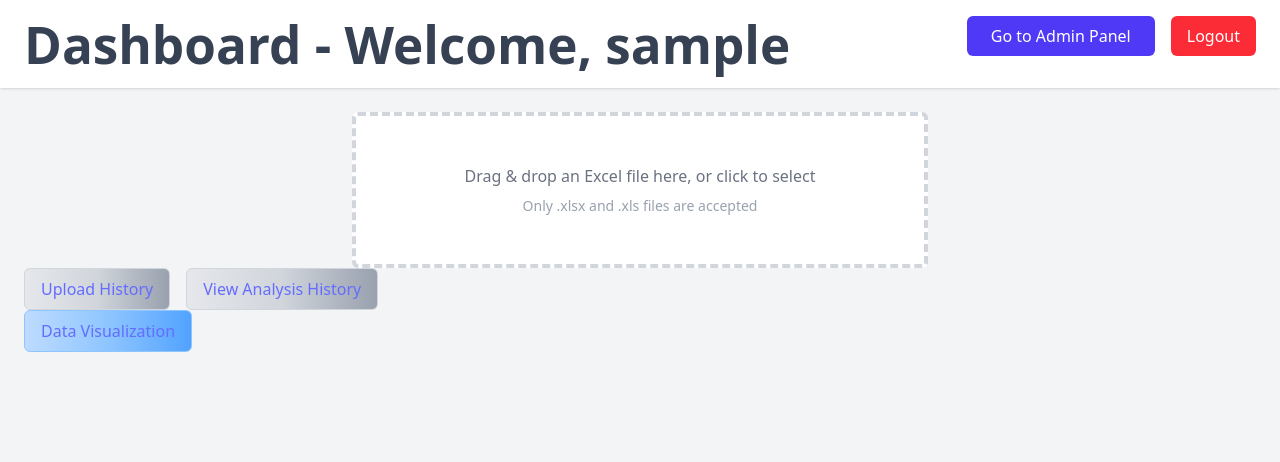
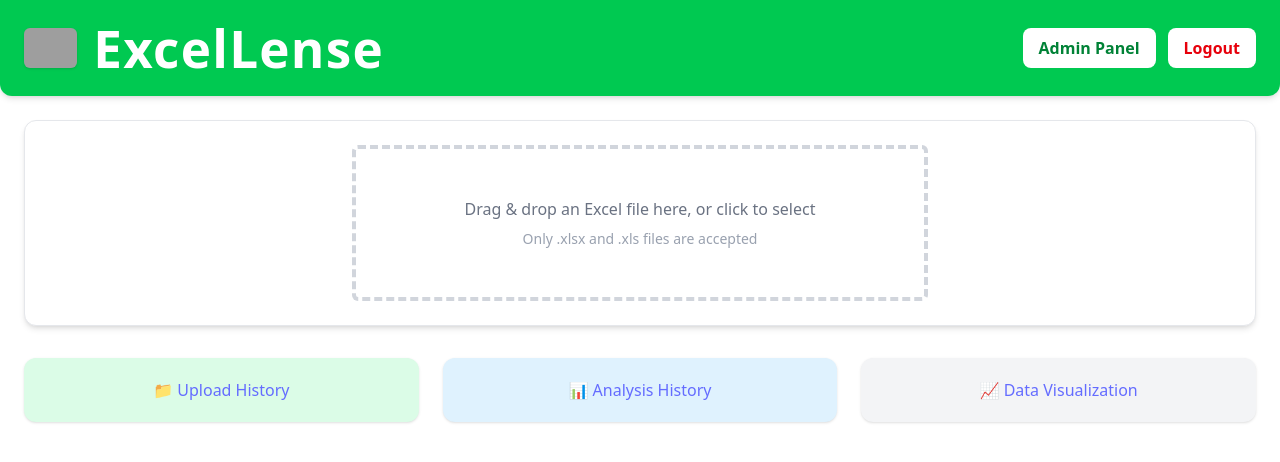
Before and after one commit to Kalashsatyapal/ExcelLens, a React (Vite) app in the folder client/: page /dashboard in a window 1280 px wide. Shown: the top 462 px of the page. Built offline with nearby package versions, Linux system fonts and the light colour scheme; sample sign-in values are in the browser's storage; grey boxes are pictures that could not be loaded.

Commit message:
Alluploadhistory basic

```diff
--- a/client/src/App.jsx
+++ b/client/src/App.jsx
@@ -13,7 +13,7 @@ import { AuthContext, AuthProvider } from "./context/AuthContext";
 import UploadHistory from "./components/UploadHistory";
 import DataVisualization from "./pages/DataVisualization/DataVisualization";
 import AnalysisHistory from "./pages/DataVisualization/AnalysisHistory";
-
+import AllUploadHistory from "./pages/AdminDashboard/UploadHistory";
 
 function PrivateRoute({ children, roles }) {
   const { user, loading } = useContext(AuthContext);
@@ -56,7 +56,7 @@ function App() {
           <Route path="/upload-history" element={<UploadHistory />} />
           <Route path="/analysis-history" element={<AnalysisHistory />} />
           <Route path="/visualize" element={<DataVisualization />} />
-
+          <Route path="/admin/uploads" element={<AllUploadHistory />} />
           {/* Fallback */}
           <Route path="*" element={<Navigate to="/" />} />
         </Routes>
@@ -65,5 +65,4 @@ function App() {
   );
 }
 
-
 export default App;
--- a/client/src/pages/AdminDashboard/AdminDashboard.jsx
+++ b/client/src/pages/AdminDashboard/AdminDashboard.jsx
@@ -47,19 +47,15 @@ export default function AdminDashboard() {
             >
               Go to Dashboard
             </button>
-            <button
-              onClick={logout}
-              className="px-4 py-2 bg-red-500 hover:bg-red-600 rounded-md transition"
-            >
-              Logout
-            </button>
           </div>
         </div>
 
         {/* 👤 Logged-in Admin Info */}
         <div className="py-4">
           <div className="bg-purple-800 rounded-lg p-4 text-white shadow-md">
-            <h2 className="text-lg font-semibold mb-2">Current Logged-in Admin</h2>
+            <h2 className="text-lg font-semibold mb-2">
+              Current Logged-in Admin
+            </h2>
             <p className="text-sm">
               Name: <span className="font-medium">{user?.username}</span>
             </p>
@@ -68,7 +64,14 @@ export default function AdminDashboard() {
             </p>
           </div>
         </div>
-
+        <div>
+          <button
+            onClick={() => navigate("/admin/uploads")}
+            className="px-4 py-2 bg-blue-500 hover:bg-blue-600 rounded-md transition"
+          >
+            View Upload History
+          </button>
+        </div>
         {/* 📊 Summary Container */}
         <div className="py-6">
           <div className="bg-white rounded-xl shadow-lg p-6">
--- /dev/null
+++ b/client/src/pages/AdminDashboard/UploadHistory.jsx
@@ -0,0 +1,93 @@
+import React, { useEffect, useState, useContext } from "react";
+import API from "../../utils/api";
+import { AuthContext } from "../../context/AuthContext";
+import { useNavigate } from "react-router-dom";
+
+export default function UploadHistory() {
+  const { user } = useContext(AuthContext);
+  const [uploads, setUploads] = useState([]);
+  const [loading, setLoading] = useState(true);
+  const [error, setError] = useState("");
+  const navigate = useNavigate();
+
+  useEffect(() => {
+    if (user?.role !== "admin" && !user?.isSuperAdmin) {
+      navigate("/dashboard");
+      return;
+    }
+
+    const fetchUploads = async () => {
+      try {
+        const res = await API.get("/admin/uploads");
+        setUploads(res.data);
+      } catch (err) {
+        setError(err.response?.data?.message || "Failed to load uploads");
+      } finally {
+        setLoading(false);
+      }
+    };
+
+    fetchUploads();
+  }, [user, navigate]);
+
+  return (
+    <div className="min-h-screen bg-gradient-to-r from-white via-sky-100 to-green-100 text-gray-800">
+      {/* Topbar */}
+      <div className="sticky top-0 z-10 bg-white shadow-md">
+        <div className="max-w-screen-xl mx-auto px-4 py-3 flex items-center justify-between">
+          <h1 className="text-2xl font-semibold text-green-700">📁 Upload History</h1>
+          <button
+            onClick={() => navigate("/admin")}
+            className="bg-green-600 hover:bg-green-700 text-white font-medium py-2 px-4 rounded-md transition duration-200"
+          >
+            Go to Admin Dashboard
+          </button>
+        </div>
+      </div>
+
+      {/* Main Content */}
+      <div className="max-w-screen-xl mx-auto px-4 py-6">
+        {loading ? (
+          <p className="text-sky-600">Loading uploads...</p>
+        ) : error ? (
+          <p className="text-red-500">{error}</p>
+        ) : uploads.length === 0 ? (
+          <p className="text-gray-600">No uploads found.</p>
+        ) : (
+          <div className="bg-white rounded-xl shadow-lg p-6 overflow-x-auto">
+            <table className="min-w-full border-collapse border border-gray-300">
+              <thead className="bg-green-100 text-green-800">
+                <tr>
+                  <th className="border px-4 py-2 text-left">User</th>
+                  <th className="border px-4 py-2 text-left">Email</th>
+                  <th className="border px-4 py-2 text-left">Filename</th>
+                  <th className="border px-4 py-2 text-left">Uploaded At</th>
+                </tr>
+              </thead>
+              <tbody>
+                {uploads.map((upload) => (
+                  <tr key={upload._id} className="hover:bg-sky-100">
+                    <td className="border px-4 py-2">
+                      {upload.user?.username || "Unknown"}
+                    </td>
+                    <td className="border px-4 py-2">
+                      {upload.user?.email || "Unknown"}
+                    </td>
+                    <td className="border px-4 py-2 break-words max-w-xs">
+                      {upload.filename}
+                    </td>
+                    <td className="border px-4 py-2">
+                      {upload.uploadedAt
+                        ? new Date(upload.uploadedAt).toLocaleString()
+                        : "Unknown"}
+                    </td>
+                  </tr>
+                ))}
+              </tbody>
+            </table>
+          </div>
+        )}
+      </div>
+    </div>
+  );
+}
--- a/client/src/pages/Dashboard.jsx
+++ b/client/src/pages/Dashboard.jsx
@@ -1,32 +1,36 @@
-import React, { useContext, useState, useEffect } from "react";
+import React, { useContext } from "react";
 import { AuthContext } from "../context/AuthContext";
 import UploadSection from "../components/UploadSection";
-import { Link } from "react-router-dom";
-import { useNavigate } from "react-router-dom";
+import { Link, useNavigate } from "react-router-dom";
 
 export default function Dashboard() {
   const { user, logout } = useContext(AuthContext);
   const navigate = useNavigate();
+
   return (
-    <div className="min-h-screen flex flex-col bg-gray-100">
+    <div className="min-h-screen bg-white text-gray-800">
       {/* Header */}
-      <header className="flex justify-between items-center bg-white shadow px-6 py-4">
-        <h1 className="text-xl font-semibold text-gray-700">
-          Dashboard - Welcome, {user.username}
-        </h1>
-        <div className="space-x-4">
-          {/* Show admin button only for admin users */}
+      <header className="sticky top-0 z-10 bg-green-500 text-white shadow-md px-6 py-5 flex justify-between items-center rounded-b-xl">
+        <div className="flex items-center gap-4">
+          <img
+            src="/src/assets/logo.png"
+            alt="Logo"
+            className="h-10 w-auto rounded-md shadow-sm"
+          />
+          <h1 className="text-2xl font-bold tracking-wide">ExcelLense</h1>
+        </div>
+        <div className="flex items-center gap-3">
           {user.role === "admin" && (
             <button
               onClick={() => navigate("/admin")}
-              className="mb-4 px-6 py-2 bg-indigo-600 text-white rounded-md hover:bg-indigo-700 transition"
+              className="px-4 py-2 bg-white text-green-700 font-semibold rounded-lg hover:bg-green-100 transition"
             >
-              Go to Admin Panel
+              Admin Panel
             </button>
           )}
           <button
             onClick={logout}
-            className="px-4 py-2 bg-red-500 text-white rounded-md hover:bg-red-600 transition"
+            className="px-4 py-2 bg-white text-red-600 font-semibold rounded-lg hover:bg-red-100 transition"
           >
             Logout
           </button>
@@ -34,31 +38,33 @@ export default function Dashboard() {
       </header>
 
       {/* Main Content */}
-      <main className="flex-grow p-6">
-        <UploadSection />
+      <main className="p-6 space-y-8">
+        {/* Upload Section */}
+        <section className="bg-white rounded-xl shadow-md p-6 border border-gray-200">
+          <UploadSection />
+        </section>
 
-        <div>
+        {/* Navigation Links */}
+        <section className="grid grid-cols-1 sm:grid-cols-2 md:grid-cols-3 gap-6">
           <Link
             to="/upload-history"
-            className="inline-block px-4 py-2 bg-gradient-to-r from-gray-200 via-gray-300 to-gray-400 text-gray-800 font-medium rounded-md border border-gray-300 hover:from-gray-300 hover:via-gray-400 hover:to-gray-500 transition duration-200"
+            className="block bg-green-100 text-green-900 font-semibold text-center py-5 rounded-xl shadow hover:bg-green-200 transition"
           >
-            Upload History
+            📁 Upload History
           </Link>
           <Link
             to="/analysis-history"
-            className="inline-block px-4 py-2 bg-gradient-to-r from-gray-200 via-gray-300 to-gray-400 text-gray-800 font-medium rounded-md border border-gray-300 hover:from-gray-300 hover:via-gray-400 hover:to-gray-500 transition duration-200 ml-4"
+            className="block bg-sky-100 text-sky-900 font-semibold text-center py-5 rounded-xl shadow hover:bg-sky-200 transition"
           >
-            View Analysis History
+            📊 Analysis History
           </Link>
-        </div>
-        <div>
           <Link
             to="/visualize"
-            className="inline-block px-4 py-2 bg-gradient-to-r from-blue-200 via-blue-300 to-blue-400 text-blue-800 font-medium rounded-md border border-blue-300 hover:from-blue-300 hover:via-blue-400 hover:to-blue-500 transition duration-200"
+            className="block bg-gray-100 text-gray-800 font-semibold text-center py-5 rounded-xl shadow hover:bg-gray-200 transition"
           >
-            Data Visualization
+            📈 Data Visualization
           </Link>
-        </div>
+        </section>
       </main>
     </div>
   );
```
Also changed, not shown: client/src/components/AuthForm.jsx (+13 -11 lines), 1 other file (tests, documents, lock files or other folders).
